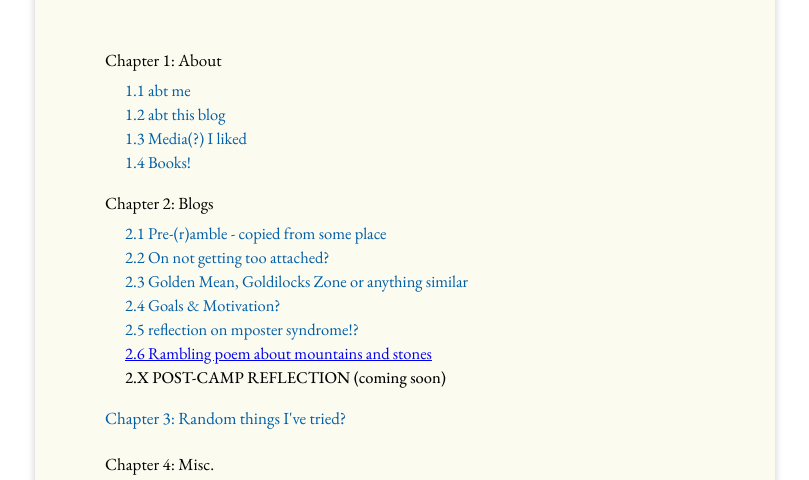
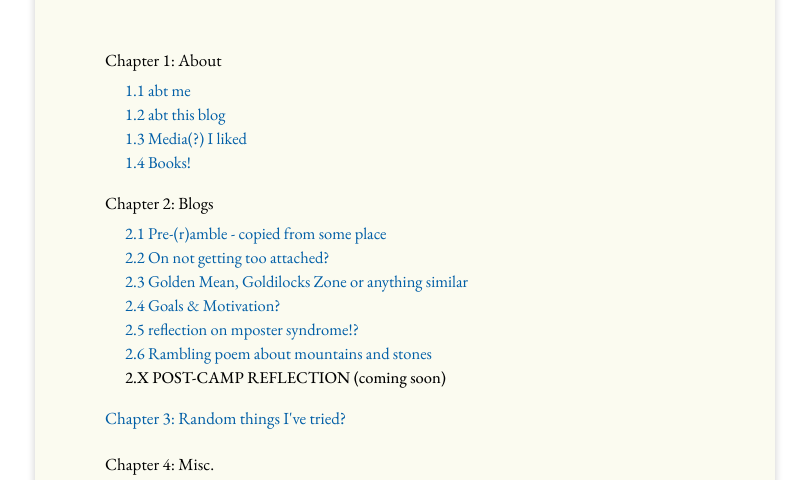
Before and after one commit to ottersum/ottersum.github.io, a plain HTML site: page table-content.html in a window 1280 px wide. Shown: the part 318-798 px from the top of the page, without its empty margins (235-1044 px from the left). Drawn offline with nearby package versions, Linux system fonts and the light colour scheme.

Commit message:
shooterrors

```diff
--- a/table-content.html
+++ b/table-content.html
@@ -81,7 +81,7 @@
             <p class="texti">2.5 reflection on mposter syndrome!?</p>
           </a>
 
-          <a href="blogging/6-rambling-poem.html">
+          <a href="blogging/6-rambling-poem.html" class="link">
             <p class="texti">2.6 Rambling poem about mountains and stones</p>
           </a>
 
```
Also changed, not shown: blogging/6-rambling-poem.html (+1 -1 lines).
